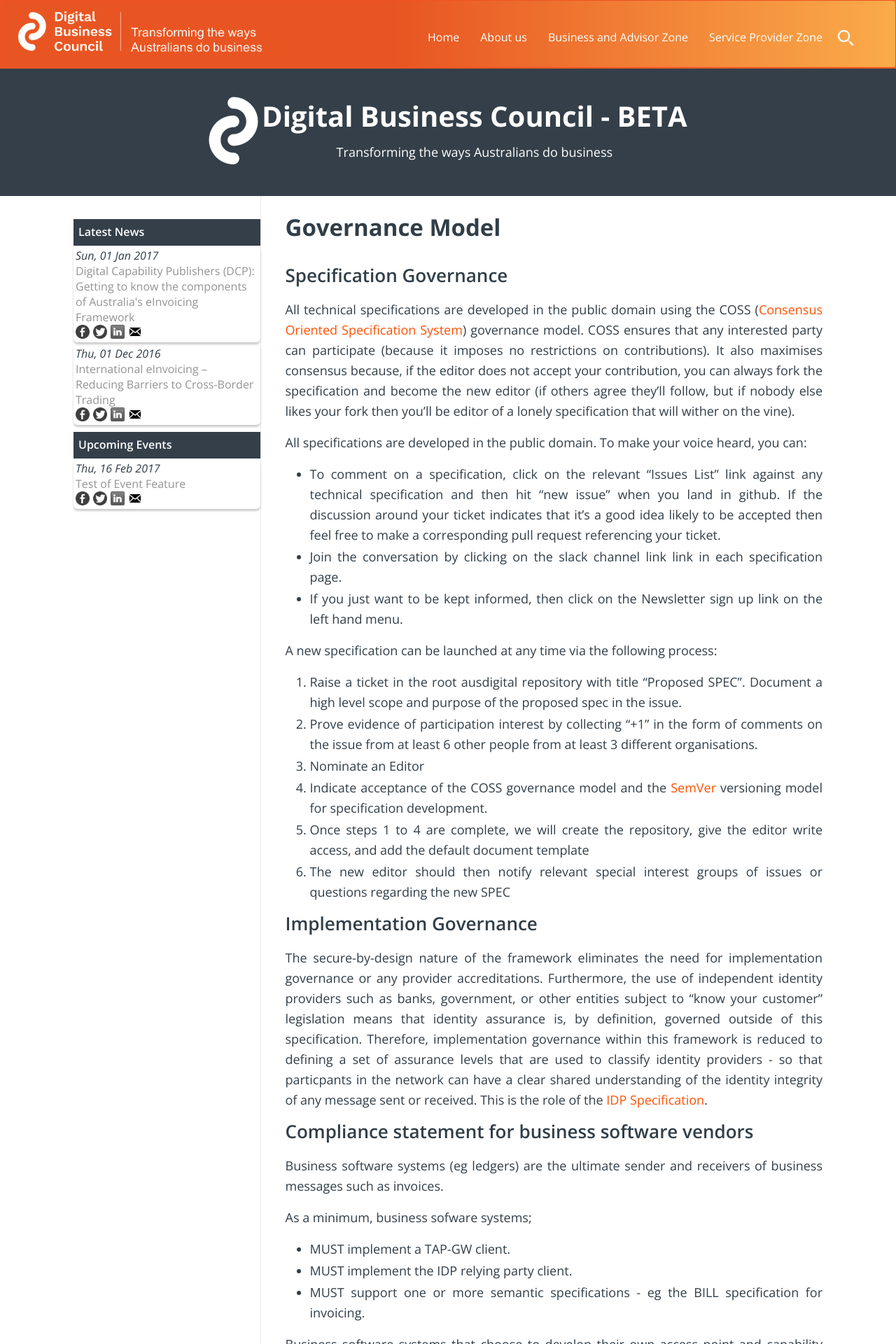
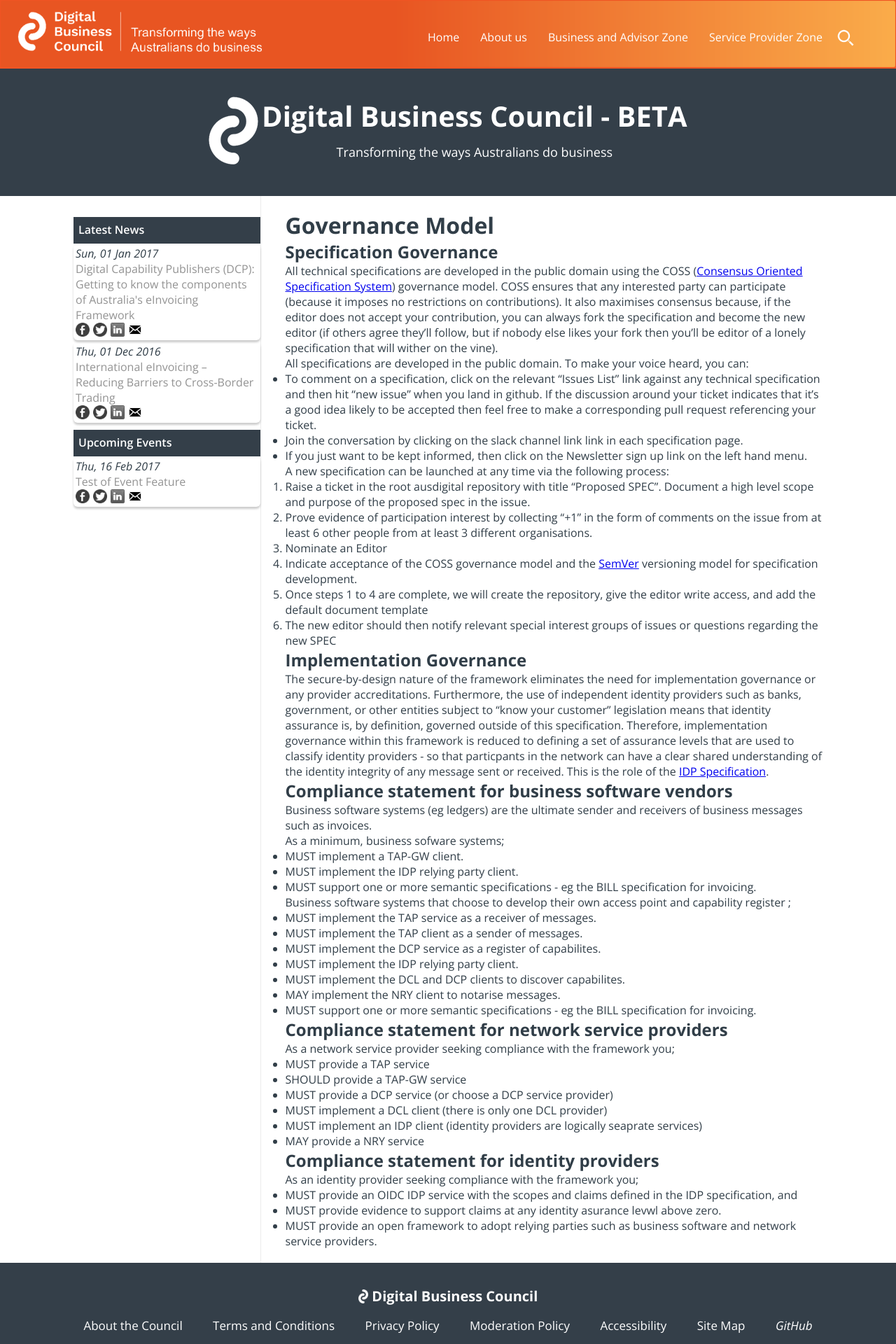
Before and after one commit to Digital-Business-Council/Digital-Business-Council.github.io, a Jekyll site: the page built from pages/tech-zone/governance-model.md, in a window 1280 px wide. Shown: the top 1920 px of the page at 70% size. Built offline with Jekyll 4.4.1, drawn with Linux system fonts in a browser that asks for light colours.

Commit message:
Update _content.scss

```diff
--- a/_sass/_content.scss
+++ b/_sass/_content.scss
@@ -1,4 +1,4 @@
-.page-content{
+.page-content .page-content-blog{
   color: $app-grey;
   font-size: 18px;
   line-height: 29px;
```
